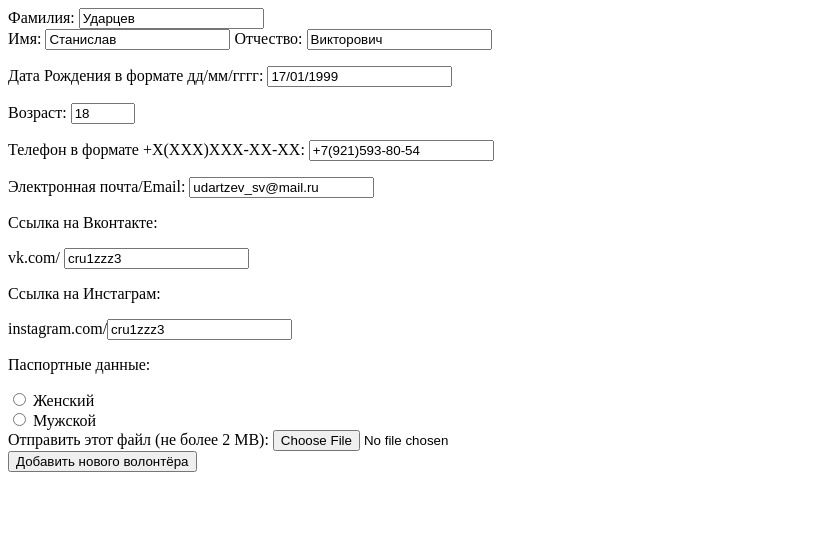
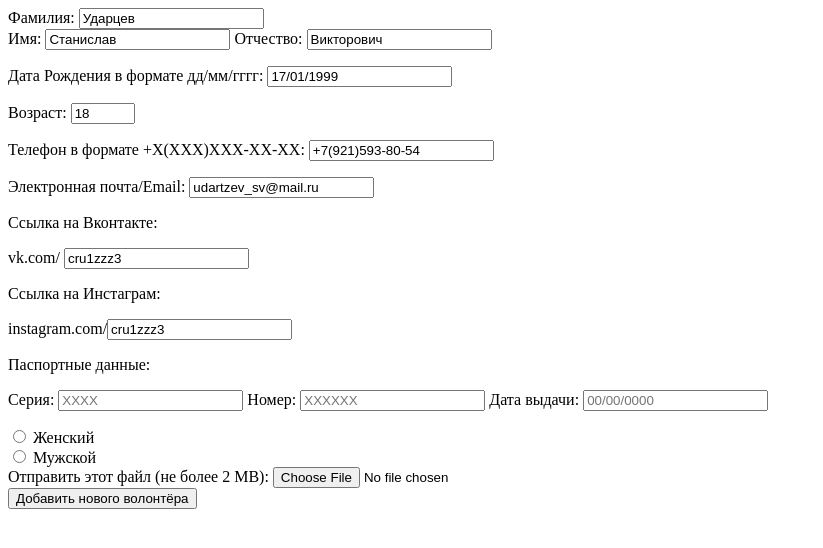
Before and after one commit to Cru1zzz3/Red-Cross-DB, a PHP site: page /registrateNewVolunteer.php in a window 1280 px wide. Shown: the top 548 px of the page, without its empty margins (0-823 px from the left). Run offline with PHP 8.4, Linux system fonts and the light colour scheme.

Commit message:
Added Pasport data input

```diff
--- a/createTable.php
+++ b/createTable.php
@@ -10,13 +10,12 @@ $opt = [ PDO::ATTR_ERRMODE => PDO::ERRMODE_EXCEPTION,
     PDO::ATTR_DEFAULT_FETCH_MODE => PDO::FETCH_ASSOC,
     PDO::ATTR_EMULATE_PREPARES   => false];
 
-$tableName = 'volunteerTable';
 
 try {
     $conn = new PDO($dsn,$username,$password,$opt);
 
 
-    $sql = "CREATE TABLE IF NOT EXISTS ".$tableName."(
+    $sql = "CREATE TABLE IF NOT EXISTS volunteerTable(
       ID INT (10) NOT NULL  AUTO_INCREMENT,
       SURNAME VARCHAR (30) NOT NULL,
       NAME VARCHAR (30) NOT NULL,
@@ -28,6 +27,9 @@ try {
       VK VARCHAR (30),
       INSTAGRAM VARCHAR (30),
       SEX VARCHAR (1) NOT NULL,
+      SERIALPASSPORT INT(4) NOT NULL,
+      NUMBERPASSPORT INT(6) NOT NULL,
+      DATEPASSPORT  VARCHAR (10) NOT NULL,
       PHOTO LONGBLOB NOT NULL,
       PRIMARY KEY (ID))";
 
--- a/registrateNewVolunteer.php
+++ b/registrateNewVolunteer.php
@@ -26,7 +26,7 @@
             <div id="date">
             <p>
                 <label for="inputDate">Дата Рождения в формате дд/мм/гггг:</label>
-                <input type="text" id="inputDate" pattern="(0[1-9]|1[0-9]|2[0-9]|3[01]).(0[1-9]|1[012]).[0-9]{4}" value="17/01/1999" class="datepicker" name="date" required/>
+                <input type="text" id="inputDate" pattern="(0[1-9]|1[0-9]|2[0-9]|3[01]).(0[1-9]|1[012]).[0-9]{4}" value="17/01/1999" class="datepicker" name="date"  maxlength="10" required/>
             </p>
             <p>
                 <label for="inputAge">Возраст:</label>
@@ -56,8 +56,16 @@
             </div>
 
             <div id="passportData"> Паспортные данные:
-                <p></p>
+                <p>
+                <label for="serialPassport">Серия:</label>
+                <input type="text" class="form-control" id="serialPassport" value="" name="serialPassport" placeholder="XXXX" pattern="\d{4}" maxlength="4">
 
+                <label for="numberPassport">Номер:</label>
+                <input type="text" class="form-control" id="numberPassport" value="" name="numberPassport" placeholder="XXXXXX" pattern="\d{6}" maxlength="6">
+
+                    <label for="datePassport">Дата выдачи:</label>
+                    <input type="text" class="form-control" id="datePassport" value="" name="datePassport" placeholder="00/00/0000" pattern="(0[1-9]|1[0-9]|2[0-9]|3[01]).(0[1-9]|1[012]).[0-9]{4}" maxlength="10">
+                </p>
             </div>
 
 
```
Also changed, not shown: insertVolunteer.php (+7 -7 lines).
